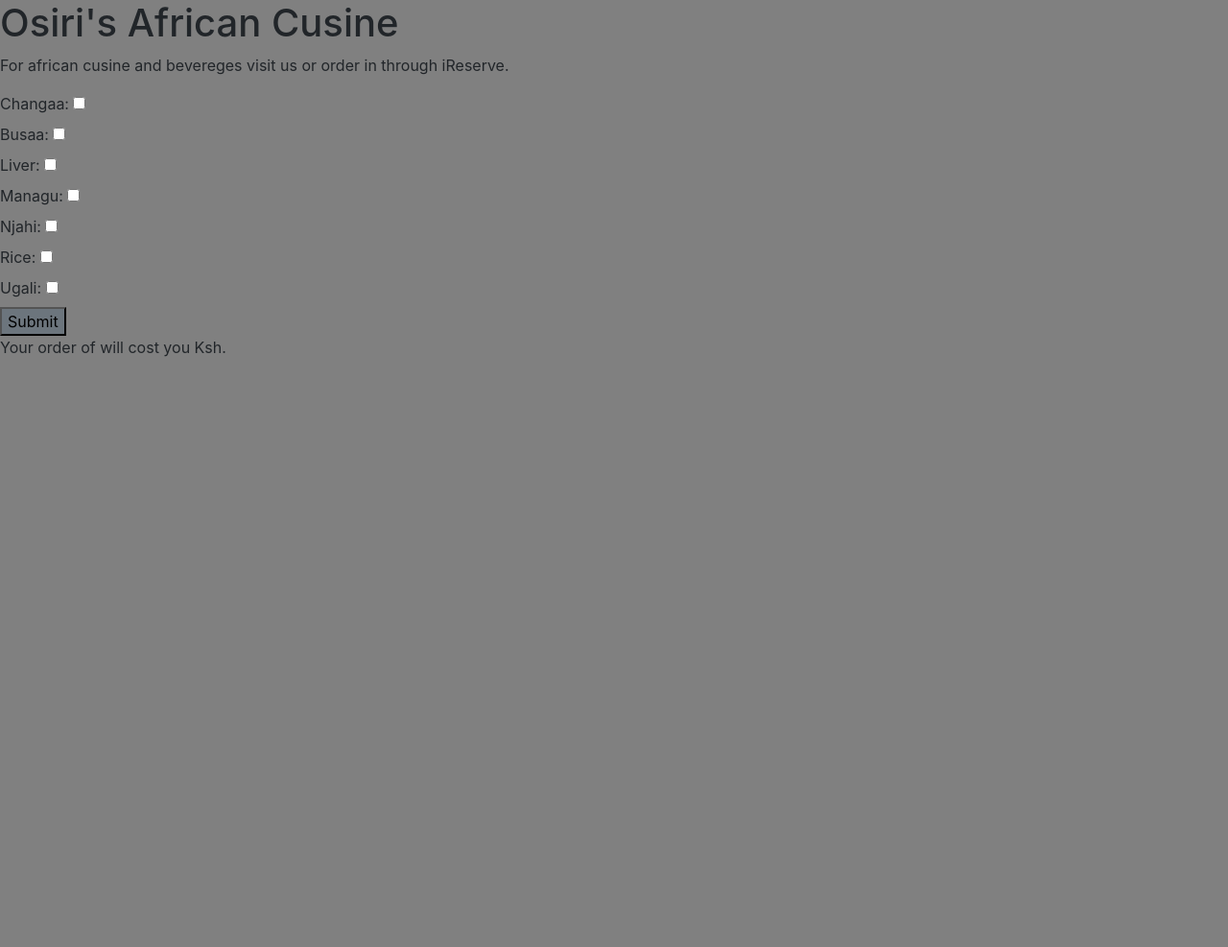
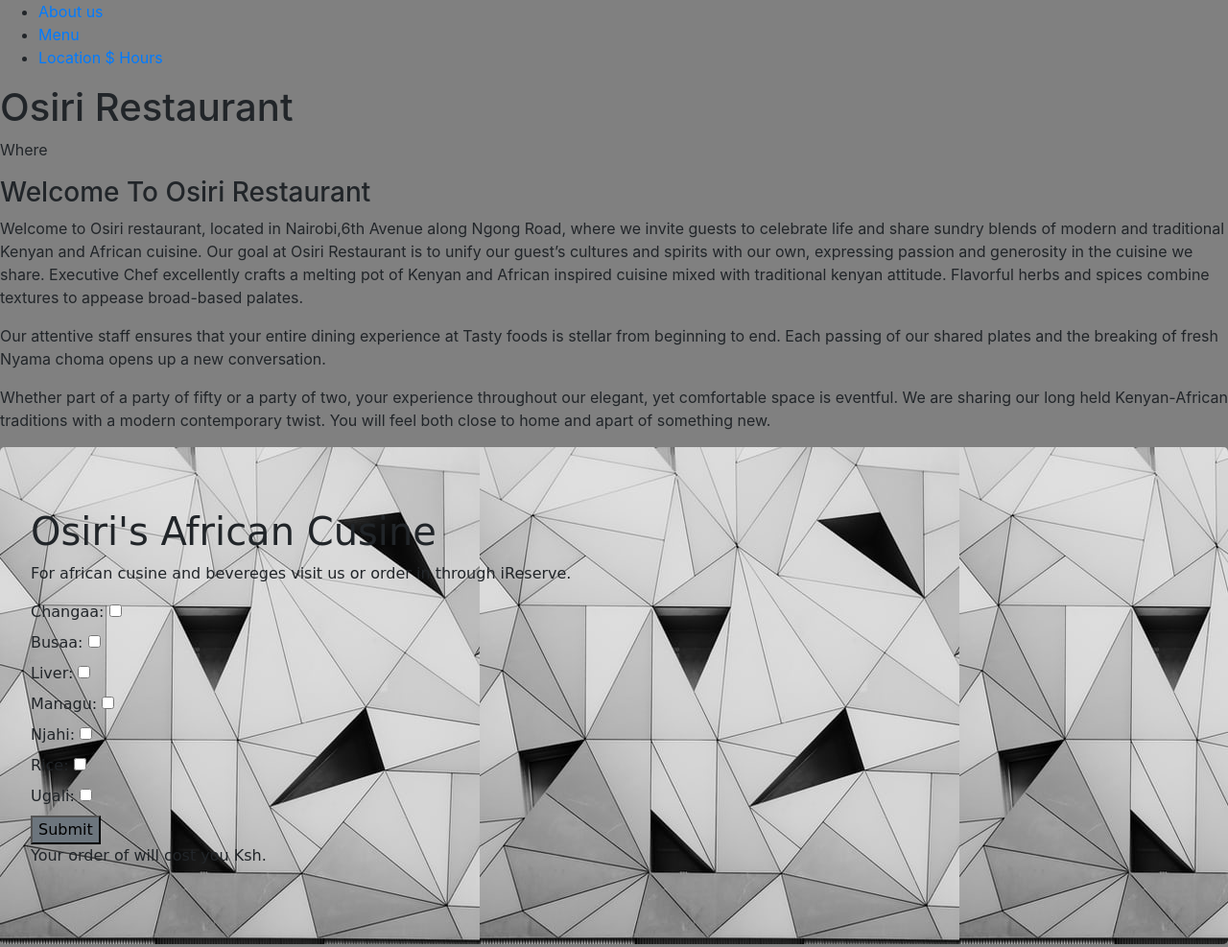
Before and after one commit to Abdihakim-Muhumed/iReserve, a plain HTML site: page osiris.html in a window 1280 px wide. Shown: the whole page at 96% size. Before the commit the page ends 800 px from the top, so only its background shows below. Drawn offline with nearby package versions, Linux system fonts and the light colour scheme.

Commit message:
Added Home page to osiri restaurant

```diff
--- a/osiris.html
+++ b/osiris.html
@@ -9,6 +9,38 @@
   </head>
 
   <body>
+    <nav>
+    <ul class="nav-flex-row">
+      <li class="nav-item">
+        <a href="#about">About us</a>
+      </li>
+      <li class="nav-item">
+        <a href="#menu">Menu</a>
+      </li>
+      <li class="nav-item">
+        <a href="#location">Location $ Hours</a>
+      </li>
+    </ul>
+  </nav>
+
+  <section class="section-intro">
+    <header>
+      <h1>Osiri Restaurant</h1>
+      <p>Where </p>
+    </header>
+  </section>
+  <section class="about-section">
+    <article>
+      <h3>Welcome To Osiri Restaurant</h3>
+        <p>Welcome to Osiri restaurant, located in Nairobi,6th Avenue along Ngong Road, where we invite guests to celebrate life and share sundry blends of modern and traditional Kenyan and African cuisine. Our goal at Osiri Restaurant is to unify our guest’s cultures and spirits with our own, expressing passion and generosity in the cuisine we share. Executive Chef excellently crafts a melting pot of Kenyan and African inspired cuisine mixed with traditional kenyan attitude. Flavorful herbs and spices combine textures to appease broad-based palates.</p>
+
+        <p>Our attentive staff ensures that your entire dining experience at Tasty foods is stellar from beginning to end. Each passing of our shared plates and the breaking of fresh Nyama choma opens up a new conversation.</p>
+
+        <p>Whether part of a party of fifty or a party of two, your experience throughout our elegant, yet comfortable space is eventful. We are sharing our long held Kenyan-African traditions with a modern contemporary twist. You will feel both close to home and apart of something new.</p> </p>
+    </article>
+  </section>
+
+    <div class="jumbotron">
       <h1>Osiri's African Cusine</h1>
       <p>For african cusine and bevereges visit us or order in through iReserve.</p>
 
@@ -32,7 +64,7 @@
 
           <div id="price">
             <p>Your order of <span id="food"></span> will cost you Ksh. <span id="amount"></span></p>
-
+          </div>
     </div>
 
 
```
Lines whose indentation alone changed are shown as unchanged.
